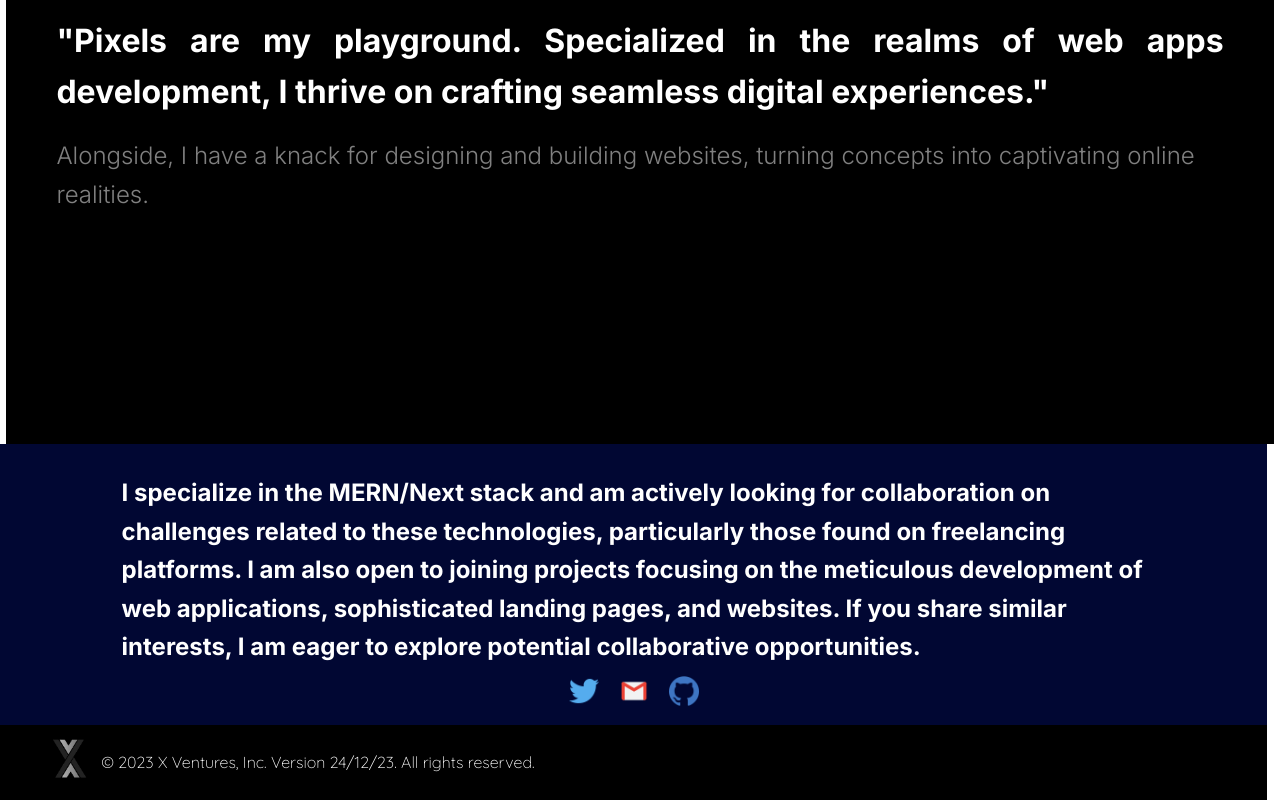
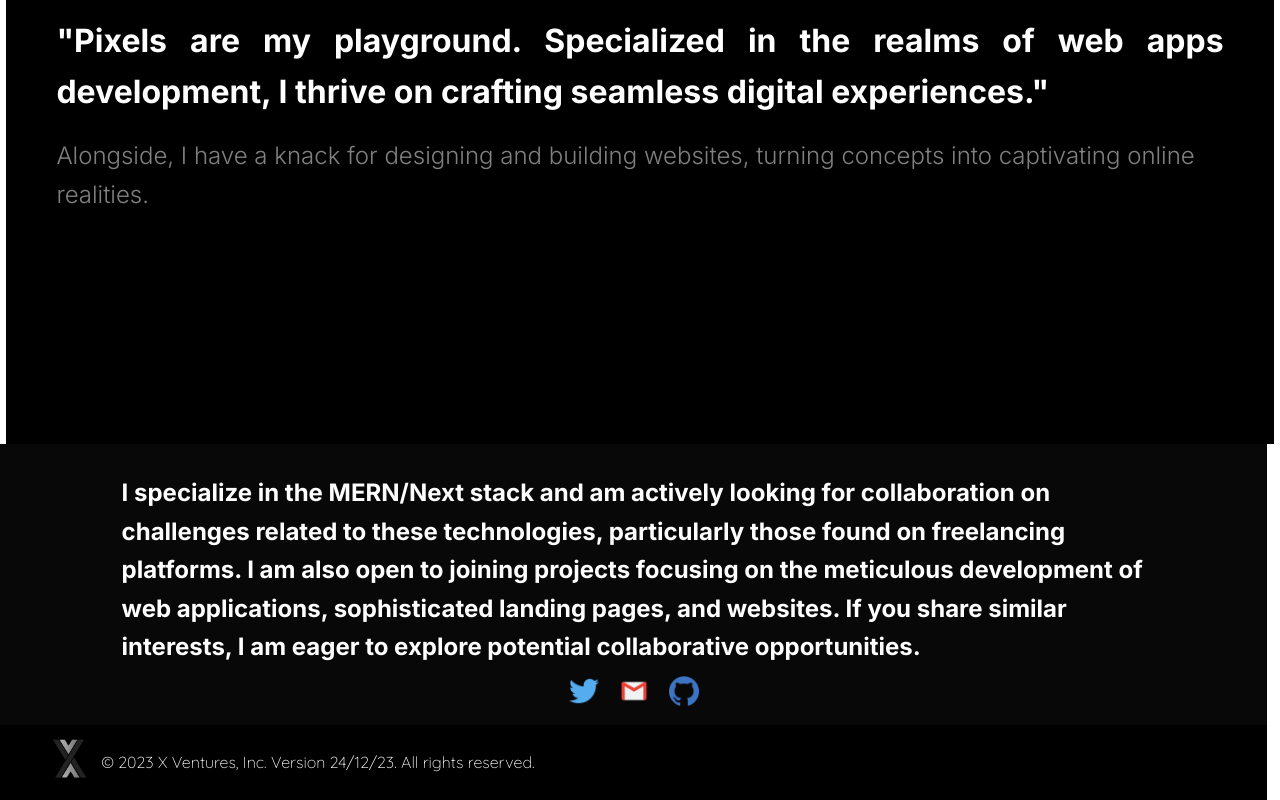
Before and after one commit to Ali-Umair-Khan/profile, a Next.js app: page / in a window 1280 px wide. Shown: the part 4117-4917 px from the top of the page. Built offline with nearby package versions, Linux system fonts and the light colour scheme; a web font is replaced by a local one.

Commit message:
ann section linking

```diff
--- a/src/app/components/contact/contact.jsx
+++ b/src/app/components/contact/contact.jsx
@@ -33,7 +33,6 @@ const Contact = () => {
                 <img src='/banner/github3.png' alt='github'/>
                 <img src='/banner/github3.png' alt='github'/>
             <a href={linkUrl} target="_blank" rel="noopener noreferrer"related to><img src='/banner/github3.png' alt='github'/></a> */}
-
             </ul>
         </section>
     )
--- a/src/app/components/contact/contact.scss
+++ b/src/app/components/contact/contact.scss
@@ -6,7 +6,7 @@
     place-items:center;
     gap:1rem;
     color: white;
-    background-color:rgb(1, 7, 51);
+    background-color:rgb(8, 8, 8);
     padding:1.5rem 1.5rem;
     padding-top:3rem;
     // margin:1rem;
```
